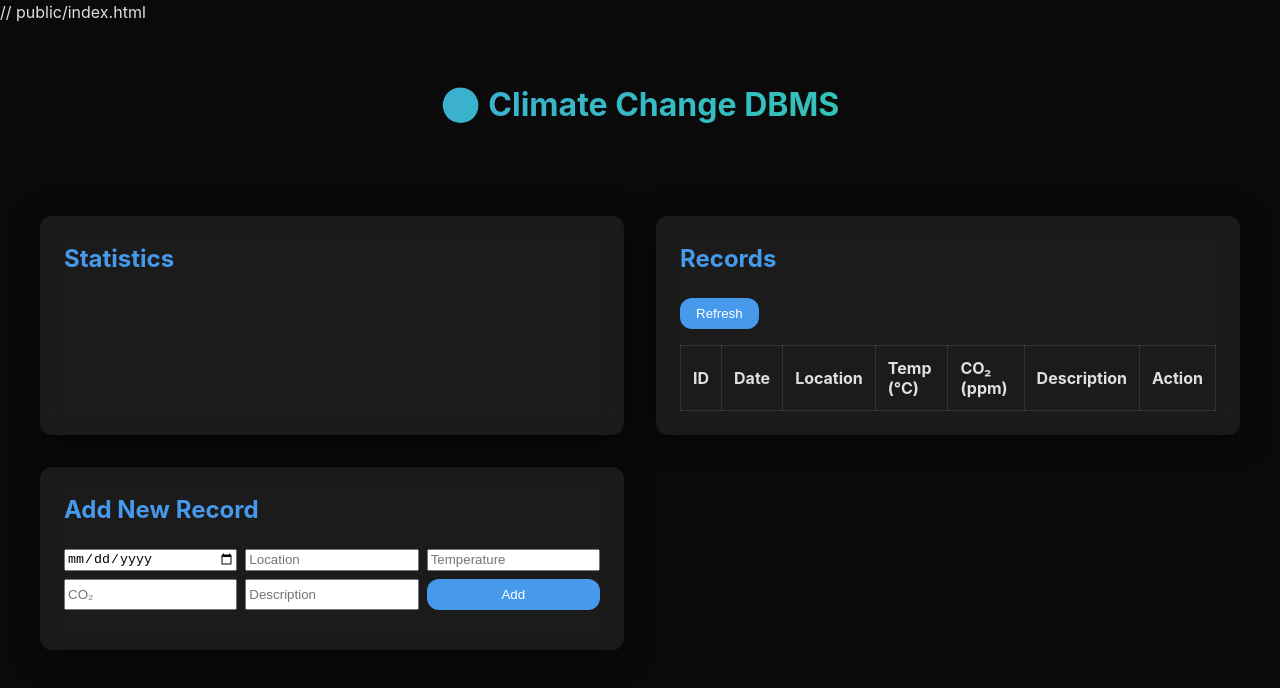
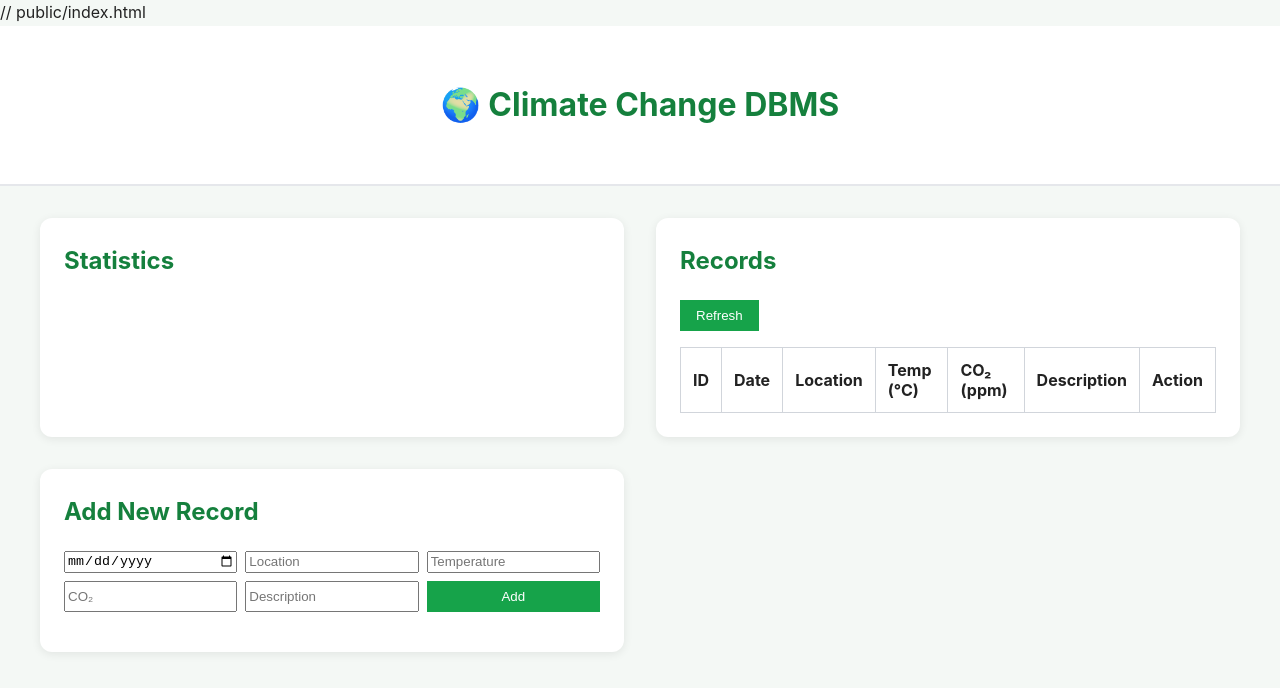
Before and after one commit to vs1897823-collab/climateApp20, a website: page index.html in a window 1280 px wide. Drawn offline with Linux system fonts and the light colour scheme; no server answers.

Commit message:
Update CSS variables and styles for improved design

```diff
--- a/style.css
+++ b/style.css
@@ -1,10 +1,10 @@
 /* public/style.css */
 :root {
-  --bg: #0a0a0a;
-  --card-bg: rgba(255, 255, 255, 0.07);
-  --primary: hsl(210, 80%, 60%);
-  --accent: hsl(160, 70%, 50%);
-  --text: #e0e0e0;
+  --bg: #f4f8f5;
+  --card-bg: #ffffff;
+  --primary: #15803d;
+  --accent: #22c55e;
+  --text: #222222;
   --radius: 12px;
 }
 
@@ -19,12 +19,10 @@ body {
 header {
   text-align: center;
   padding: 2rem 0;
-  background: linear-gradient(135deg, var(--primary), var(--accent));
-  -webkit-background-clip: text;
-  background-clip: text;
-  color: transparent;
+  background: white;
+  color: #15803d;
+  border-bottom: 2px solid #e5e7eb;
 }
-
 main {
   max-width: 1200px;
   margin: 2rem auto;
@@ -35,11 +33,10 @@ main {
 }
 
 section {
-  background: var(--card-bg);
-  backdrop-filter: blur(12px);
-  border-radius: var(--radius);
+  background: white;
+  border-radius: 12px;
   padding: 1.5rem;
-  box-shadow: 0 4px 30px rgba(0,0,0,0.5);
+  box-shadow: 0 2px 10px rgba(0,0,0,0.08);
 }
 
 h2 {
@@ -55,19 +52,19 @@ h2 {
 #recordsTable th,
 #recordsTable td {
   padding: 0.75rem;
-  border: 1px solid rgba(255,255,255,0.1);
+  border: 1px solid #d1d5db;
   text-align: left;
 }
 #recordsTable tbody tr:hover {
-  background: rgba(255,255,255,0.08);
+  background: #f0fdf4;
 }
 
 button, input[type="submit"] {
   cursor: pointer;
-  background: var(--primary);
+  background: #16a34a;
   color: #fff;
   border: none;
-  border-radius: var(--radius);
+  border-radius: #15803d;
   padding: 0.5rem 1rem;
   transition: transform 0.1s ease;
 }
```
